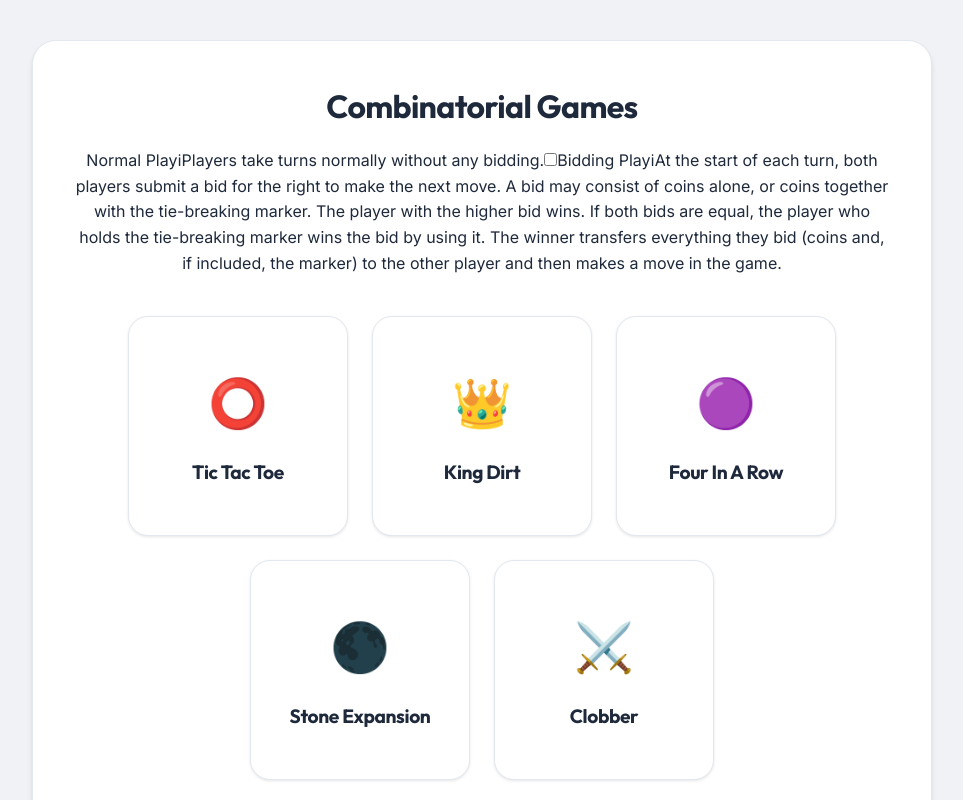
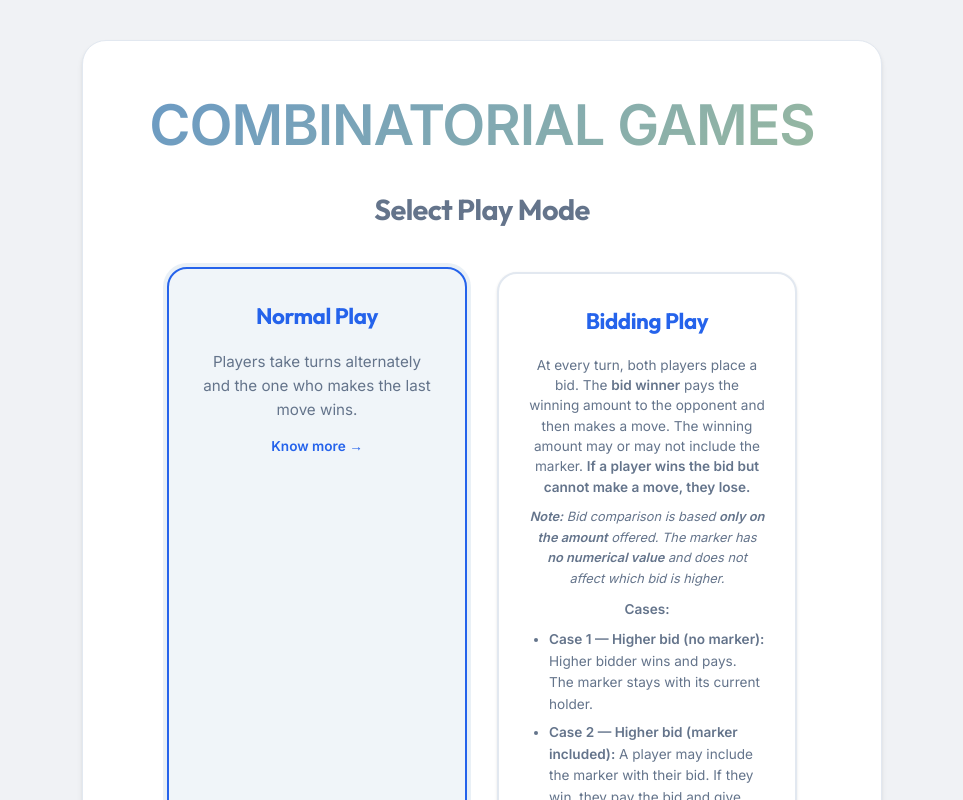
Before and after one commit to justprem007/my-games-app, a React (Create React App) app in the folder frontend/: page / in a window 1280 px wide. Shown: the top 800 px of the page, without its empty margins (158-1121 px from the left). Built offline with nearby package versions, Linux system fonts and the light colour scheme.

Commit message:
Refactor GameMenu with RupeeBagIcon and state updates
Added RupeeBagIcon component and integrated it into GameMenu. Updated state initialization to use location state for mode and step.

```diff
--- a/frontend/src/components/GameMenu.jsx
+++ b/frontend/src/components/GameMenu.jsx
@@ -1,29 +1,57 @@
 import React, { useState } from "react";
-import { Link } from "react-router-dom";
+import { Link, useLocation } from "react-router-dom";
 import "./GameMenu.css";
 
+// SVG Component for Rupee Bag (Clean Emoji Style)
+function RupeeBagIcon({ size = 22 }) {
+  return (
+    <svg
+      width={size}
+      height={size}
+      viewBox="0 0 36 36"
+      xmlns="http://www.w3.org/2000/svg"
+      style={{ verticalAlign: 'text-bottom', marginRight: '4px' }}
+    >
+      {/* Bag Body - Standard Gold */}
+      <path
+        fill="#FFAC33"
+        d="M29.56,12.56C29.56,7.5,25.86,5.19,20.89,4.42c1.07-2.31,0.59-4.2-1.33-4.2L16,0.21 c-1.89-0.08-2.48,1.79-1.5,4.19C9.27,5.1,5.27,7.49,5.27,12.56c0,2.37,0.85,5.21,1.96,8.22c1.55,4.18,3.95,10.73,3.98,10.82 c0.67,2.15,2.77,3.62,5.03,3.53l3.52-0.13c2.26-0.09,4.24-1.82,4.64-4.04c0.03-0.16,1.96-10.74,3.22-14.28 C28.79,16.65,29.56,14.61,29.56,12.56z"
+      />
+      {/* Tie String */}
+      <path
+        fill="#DD2E44"
+        d="M17.41,9.08h11.23c0.41,0,0.75-0.34,0.75-0.75v0c0-0.41-0.34-0.75-0.75-0.75H17.41c-0.41,0-0.75,0.34-0.75,0.75 v0C16.66,8.74,17,9.08,17.41,9.08z"
+      />
+      {/* Rupee Symbol */}
+      <text
+        x="18"
+        y="26"
+        fontSize="18"
+        fontWeight="bold"
+        textAnchor="middle"
+        fill="#118C4F"
+        fontFamily="sans-serif"
+      >
+        ₹
+      </text>
+    </svg>
+  );
+}
+
 export default function GameMenu() {
-  const [mode, setMode] = useState("normal"); // normal | bidding
-  const [showConfig, setShowConfig] = useState(false);
+  const location = useLocation();
+  // Steps: 'intro' -> 'mode_selection' -> 'config' -> 'game_grid'
+  // Initialize from location state if available (e.g. returning from GameInfo), otherwise default
+  const [step, setStep] = useState(location.state?.step || "intro");
 
+  const [mode, setMode] = useState(location.state?.mode || "normal"); // 'normal' | 'bidding'
+
+  // Config State
   const [currencyP1, setCurrencyP1] = useState(0);
   const [currencyP2, setCurrencyP2] = useState(0);
   const [markerHolder, setMarkerHolder] = useState("P1");
 
-  // When toggle is pressed
-  const handleToggle = () => {
-    if (mode === "normal") {
-      setMode("bidding");
-      setShowConfig(true); // show popup
-    } else {
-      setMode("normal");
-    }
-  };
-
-  const saveConfig = () => {
-    setShowConfig(false);
-  };
-
+  // Game List
   const gameList = [
     { name: "Tic Tac Toe", path: "/tictactoe", icon: "⭕", id: "tictactoe" },
     { name: "King Dirt", path: "/kingdirt", icon: "👑", id: "kingdirt" },
@@ -32,49 +60,186 @@ export default function GameMenu() {
     { name: "Clobber", path: "/clobber", icon: "⚔️", id: "clobber" },
   ];
 
+  // STEP 1: INTRO ANIMATION TIMEOUT
+  React.useEffect(() => {
+    if (step === "intro") {
+      const timer = setTimeout(() => {
+        setStep("mode_selection");
+      }, 2500); // 2.5 seconds intro
+      return () => clearTimeout(timer);
+    }
+  }, [step]);
+
+  // HANDLERS
+  const handleModeConfirm = () => {
+    if (mode === "normal") {
+      setStep("game_grid");
+    } else {
+      setStep("config");
+    }
+  };
+
+  const handleConfigConfirm = () => {
+    setStep("game_grid");
+  };
+
+  // --- RENDERERS ---
+
+  // 1. INTRO
+  if (step === "intro") {
+    return (
+      <div className="container intro-container">
+        <h1 className="intro-title">Combinatorial Games</h1>
+      </div>
+    );
+  }
+
+  // 2. MODE SELECTION
+  if (step === "mode_selection") {
+    return (
+      <div className="container" style={{ maxWidth: '800px' }}>
+        <h1 style={{
+          fontSize: '3.5rem',
+          fontWeight: '900',
+          letterSpacing: '-0.02em',
+          marginBottom: '15px',
+          background: 'linear-gradient(135deg, #6B9AC4 0%, #97B8A0 100%)',
+          WebkitBackgroundClip: 'text',
+          WebkitTextFillColor: 'transparent',
+          backgroundClip: 'text',
+          display: 'inline-block',
+          textTransform: 'uppercase',
+          fontFamily: "'Inter', -apple-system, BlinkMacSystemFont, 'Segoe UI', sans-serif"
+        }}>
+          Combinatorial Games
+        </h1>
+        <h3 style={{
+          fontSize: '1.8rem',
+          marginTop: '0',
+          marginBottom: '40px',
+          color: 'var(--text-muted)',
+          fontWeight: '600'
+        }}>
+          Select Play Mode
+        </h3>
+
+        <div className="mode-cards-container">
+          {/* Normal Play Card */}
+          <div
+            className={`mode-select-card ${mode === 'normal' ? 'selected' : ''}`}
+            onClick={() => setMode('normal')}
+          >
+            <h3>Normal Play</h3>
+            <div className="mode-desc">
+              Players take turns alternately and the one who makes the last move wins.
+              <div style={{ marginTop: '12px' }}>
+                <Link to="/game-info" state={{ mode: 'normal' }} style={{ fontSize: '0.85rem', color: 'var(--primary)', textDecoration: 'none', fontWeight: '600' }}>
+                  Know more →
+                </Link>
+              </div>
+            </div>
+          </div>
+
+          {/* Bidding Play Card */}
+          <div
+            className={`mode-select-card ${mode === 'bidding' ? 'selected' : ''}`}
+            onClick={() => setMode('bidding')}
+          >
+            <h3>Bidding Play</h3>
+            <div className="mode-desc">
+              <div style={{ fontSize: '0.85rem', lineHeight: '1.5', marginBottom: '10px' }}>
+                At every turn, both players place a bid. The <strong>bid winner</strong> pays the winning amount to the opponent and then makes a move. The winning amount may or may not include the marker. <strong>If a player wins the bid but cannot make a move, they lose.</strong>
+              </div>
+              <div style={{ fontSize: '0.8rem', fontStyle: 'italic', marginBottom: '10px', color: 'var(--text-muted)' }}>
+                <strong>Note:</strong> Bid comparison is based <strong>only on the amount</strong> offered. The marker has <strong>no numerical value</strong> and does not affect which bid is higher.
+              </div>
+              <div style={{ fontSize: '0.85rem' }}>
+                <strong>Cases:</strong>
+                <ul style={{ textAlign: 'left', paddingLeft: '20px', fontSize: '0.85rem', marginTop: '8px' }}>
+                  <li style={{ marginBottom: '6px' }}><strong>Case 1 — Higher bid (no marker):</strong> Higher bidder wins and pays. The marker stays with its current holder.</li>
+                  <li style={{ marginBottom: '6px' }}><strong>Case 2 — Higher bid (marker included):</strong> A player may include the marker with their bid. If they win, they pay the bid and give the marker to the opponent.</li>
+                  <li><strong>Case 3 — Tie:</strong> The marker holder wins, pays the bid, and gives the marker to the opponent.</li>
+                </ul>
+              </div>
+              <div style={{ marginTop: '12px' }}>
+                <Link to="/game-info" state={{ mode: 'bidding' }} style={{ fontSize: '0.85rem', color: 'var(--primary)', textDecoration: 'none', fontWeight: '600' }}>
+                  Know more →
+                </Link>
+              </div>
+            </div>
+          </div>
+        </div>
+
+        <button className="confirm-btn" onClick={handleModeConfirm}>
+          Confirm
+        </button>
+      </div>
+    );
+  }
+
+  // 3. CONFIGURATION (Bidding Only)
+  if (step === "config") {
+    return (
+      <div className="container" style={{ maxWidth: '600px' }}>
+        <h2 className="step-title">Set Initial budget</h2>
+
+        <div className="config-form">
+          <div className="form-group">
+            <label>Initial Currency – Player 1</label>
+            <input
+              type="number"
+              min="0"
+              value={currencyP1}
+              onChange={(e) => setCurrencyP1(Math.max(0, Number(e.target.value)))}
+            />
+          </div>
+
+          <div className="form-group">
+            <label>Initial Currency – Player 2</label>
+            <input
+              type="number"
+              min="0"
+              value={currencyP2}
+              onChange={(e) => setCurrencyP2(Math.max(0, Number(e.target.value)))}
+            />
+          </div>
+
+          <div className="form-group">
+            <label>Tie-Breaking Marker Holder</label>
+            <select value={markerHolder} onChange={(e) => setMarkerHolder(e.target.value)}>
+              <option value="P1">Player 1</option>
+              <option value="P2">Player 2</option>
+            </select>
+          </div>
+
+          <div className="button-group">
+            <button className="back-btn" onClick={() => setStep('mode_selection')}>Back</button>
+            <button className="confirm-btn" onClick={handleConfigConfirm}>Confirm</button>
+          </div>
+        </div>
+      </div>
+    );
+  }
+
+  // 4. GAME GRID
   return (
     <div className="container">
-      <h1>Combinatorial Games</h1>
+      <h1>
+        {mode === "normal"
+          ? "Alternating normal play combinatorial games"
+          : "Bidding combinatorial games"}
+      </h1>
 
-      {/* Mode Toggle Section */
-        /* Note: Reduced bottom margin on container via CSS for tighter look */
-      }
-      <div className="mode-toggle-container">
-        <label className={`mode-label ${mode === 'normal' ? 'active' : ''}`}>
-          Normal Play
-          <span className="info-tooltip">
-            ℹ
-            <span className="tooltip-text">
-              Players take turns normally without any bidding.
-            </span>
-          </span>
-        </label>
+      {mode === "bidding" && (
+        <div className="status-bar">
+          <span className="status-item"><RupeeBagIcon /> P1: {currencyP1}</span>
+          <span className="status-item"><RupeeBagIcon /> P2: {currencyP2}</span>
+          <span className="status-item">🚩 Marker: {markerHolder}</span>
+          <button className="small-btn" onClick={() => setStep('config')}>⚙️ Edit</button>
+        </div>
+      )}
 
-        <label className="switch">
-          <input
-            type="checkbox"
-            onChange={handleToggle}
-            checked={mode === "bidding"}
-          />
-          <span className="slider round"></span>
-        </label>
-
-        <label className={`mode-label ${mode === 'bidding' ? 'active' : ''}`}>
-          Bidding Play
-          <span className="info-tooltip">
-            ℹ
-            <span className="tooltip-text">
-              At the start of each turn, both players submit a bid for the right to make the next move.
-              A bid may consist of coins alone, or coins together with the tie-breaking marker.
-              The player with the higher bid wins.
-              If both bids are equal, the player who holds the tie-breaking marker wins the bid by using it.
-              The winner transfers everything they bid (coins and, if included, the marker) to the other player and then makes a move in the game.
-            </span>
-          </span>
-        </label>
-      </div>
-
-      {/* Game Grid - Horizontal Row */}
+      {/* Game Grid */}
       <div className="game-grid">
         {gameList.map((game) => (
           <Link
@@ -94,48 +259,26 @@ export default function GameMenu() {
         ))}
       </div>
 
-      {/* POPUP FOR BIDDING MODE SETTINGS */}
-      {showConfig && (
-        <div className="modal">
-          <div className="modal-content">
-            <h2>Bidding Setup</h2>
+      <div style={{ marginTop: '30px', marginBottom: '20px' }}>
+        <button
+          className="back-btn"
+          onClick={() => setStep('mode_selection')}
+          style={{ fontSize: '0.9rem', padding: '10px 24px' }}
+        >
+          Reselect Playing Mode
+        </button>
+      </div>
 
-            <label>Initial Currency – Player 1:</label>
-            <input
-              type="number"
-              min="0"
-              value={currencyP1}
-              onChange={(e) => {
-                const val = Number(e.target.value);
-                setCurrencyP1(val < 0 ? 0 : val);
-              }}
-            />
+      <div style={{ marginBottom: '30px' }}>
+        <Link
+          to="/game-info"
+          state={{ mode }}
+          style={{ color: 'var(--primary)', textDecoration: 'underline', fontWeight: '500' }}
+        >
+          {mode === 'normal' ? "Know more about Alternating normal play combinatorial games" : "Know more about Bidding combinatorial games"}
+        </Link>
+      </div>
 
-            <label>Initial Currency – Player 2:</label>
-            <input
-              type="number"
-              min="0"
-              value={currencyP2}
-              onChange={(e) => {
-                const val = Number(e.target.value);
-                setCurrencyP2(val < 0 ? 0 : val);
-              }}
-            />
-
-            <label>Who holds the tie-breaking marker?</label>
-            <select value={markerHolder} onChange={(e) => setMarkerHolder(e.target.value)}>
-              <option value="P1">Player 1</option>
-              <option value="P2">Player 2</option>
-            </select>
-
-            <div style={{ marginTop: '20px', textAlign: 'center' }}>
-              <button onClick={saveConfig}>Save Configuration</button>
-            </div>
-          </div>
-        </div>
-      )}
-
-      {/* Credits */}
       <div className="credits">
         <strong>Credits</strong>
         <div>Dr. Prem Kant (194193001), Ph.D in Combinatorial Game Theory, IEOR, IIT Bombay</div>
```
